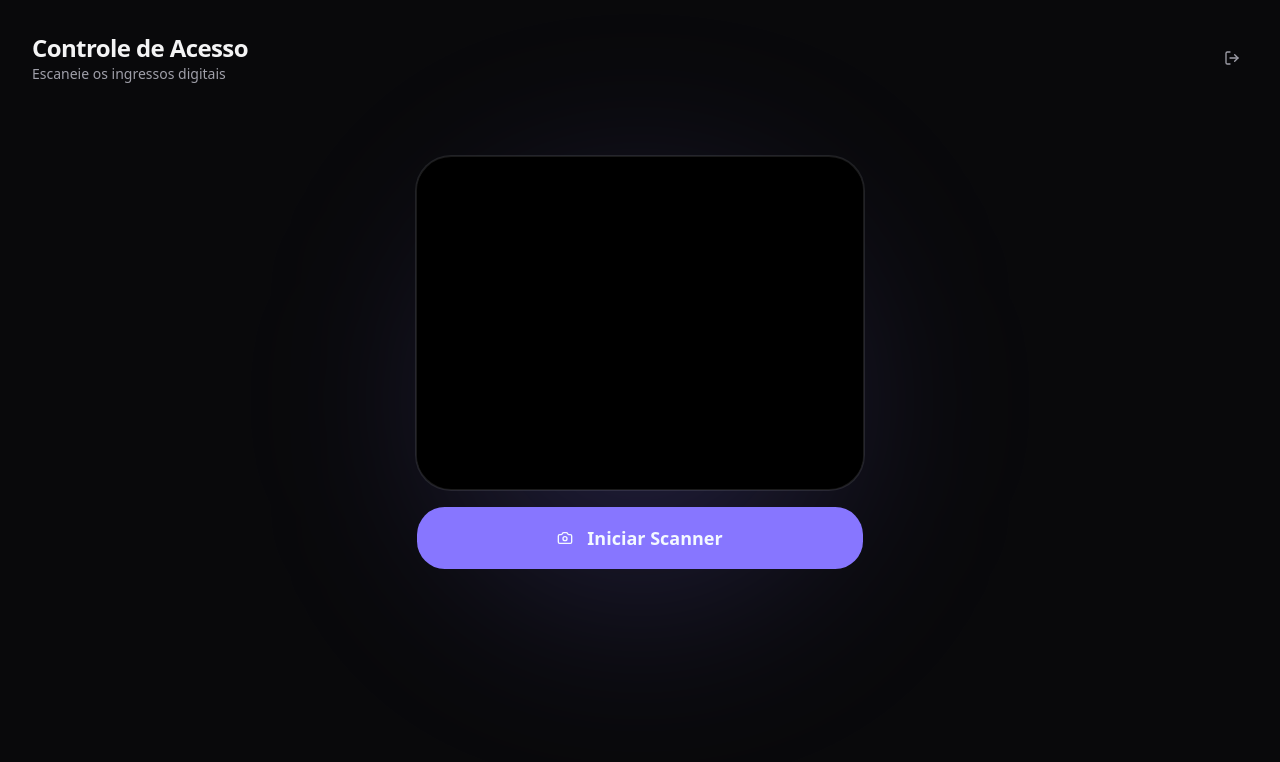
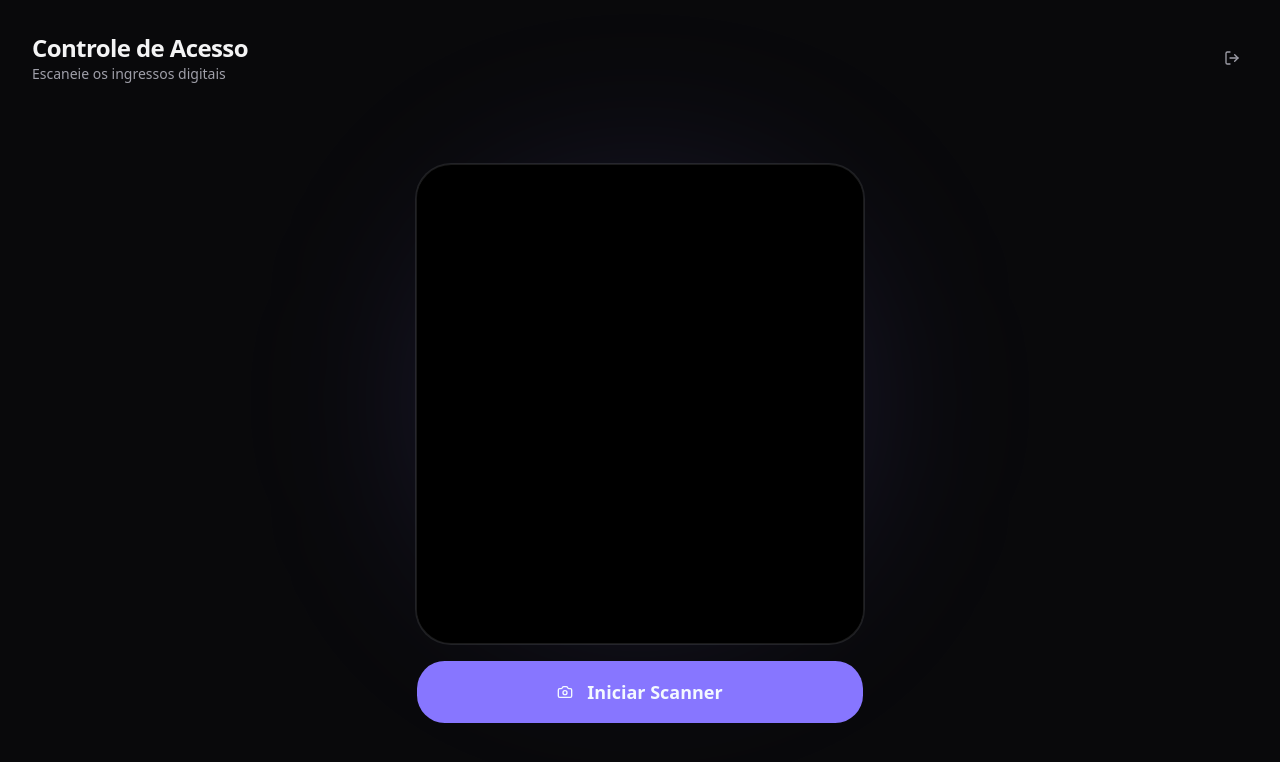
Before and after one commit to souzalb/link-in, a Next.js app: page /scanner in a window 1280 px wide. Shown: the top 762 px of the page. Built offline with nearby package versions, Linux system fonts and the light colour scheme.

Commit message:
feat: implement ticket validation scanner page and QRScanner component

```diff
--- a/src/app/scanner/page.tsx
+++ b/src/app/scanner/page.tsx
@@ -41,7 +41,7 @@ export default function ScannerPage() {
         </Button>
       </header>
 
-      <main className="flex-1 flex flex-col items-center justify-start relative z-10 pt-10">
+      <main className="flex-1 flex flex-col items-center justify-start relative z-10 pt-12">
         <QRScanner onScanSuccess={handleScanSuccess} />
       </main>
 
--- a/src/components/scanner/QRScanner.tsx
+++ b/src/components/scanner/QRScanner.tsx
@@ -25,7 +25,7 @@ export function QRScanner({ onScanSuccess }: QRScannerProps) {
           if (scannerRef.current.getState() !== Html5QrcodeScannerState.NOT_STARTED) {
             await scannerRef.current.stop();
           }
-        } catch (_) {}
+        } catch (_) { }
         scannerRef.current = null;
       }
       scannerRef.current = new Html5Qrcode("reader");
@@ -35,7 +35,14 @@ export function QRScanner({ onScanSuccess }: QRScannerProps) {
 
       await scannerRef.current.start(
         { facingMode: "environment" },
-        { fps: 10, qrbox: { width: 250, height: 250 } },
+        {
+          fps: 10,
+          qrbox: (viewfinderWidth, viewfinderHeight) => {
+            const minEdge = Math.min(viewfinderWidth, viewfinderHeight);
+            const boxSize = Math.floor(minEdge * 0.7);
+            return { width: boxSize, height: boxSize };
+          }
+        },
         async (decodedText) => {
           // Guard: only process one scan at a time
           if (loading || !scannerRef.current) return;
@@ -47,16 +54,16 @@ export function QRScanner({ onScanSuccess }: QRScannerProps) {
             if (scannerRef.current.getState() !== Html5QrcodeScannerState.NOT_STARTED) {
               await scannerRef.current.stop();
             }
-          } catch (_) {}
+          } catch (_) { }
           setScanning(false);
 
           const response = await onScanSuccess(decodedText);
 
           // Play sounds based on success
           if (response.success) {
-            new Audio('/success.mp3').play().catch(() => {});
+            new Audio('/success.mp3').play().catch(() => { });
           } else {
-            new Audio('/error.mp3').play().catch(() => {});
+            new Audio('/error.mp3').play().catch(() => { });
           }
 
           setResult(response);
@@ -78,7 +85,7 @@ export function QRScanner({ onScanSuccess }: QRScannerProps) {
       if (scannerRef.current && scannerRef.current.getState() !== Html5QrcodeScannerState.NOT_STARTED) {
         await scannerRef.current.stop();
       }
-    } catch (_) {}
+    } catch (_) { }
     setScanning(false);
   };
 
@@ -87,9 +94,9 @@ export function QRScanner({ onScanSuccess }: QRScannerProps) {
       if (scannerRef.current) {
         try {
           if (scannerRef.current.getState() !== Html5QrcodeScannerState.NOT_STARTED) {
-            scannerRef.current.stop().catch(() => {});
+            scannerRef.current.stop().catch(() => { });
           }
-        } catch (_) {}
+        } catch (_) { }
       }
     };
   }, []);
@@ -104,24 +111,40 @@ export function QRScanner({ onScanSuccess }: QRScannerProps) {
   return (
     <div className="flex flex-col items-center justify-center w-full max-w-md mx-auto space-y-4">
       {/* #reader MUST always stay mounted so Html5Qrcode can find the element on re-init */}
-      <Card className={`w-full overflow-hidden bg-black rounded-3xl border border-white/10 ${result ? 'hidden' : 'block'}`}>
-        <div id="reader" className="w-full min-h-[300px] bg-black"></div>
+      <Card className={`w-full overflow-hidden bg-black rounded-3xl border border-white/10 relative ${result ? 'hidden' : 'block'}`}>
+        <style>
+          {`
+            #reader video {
+              object-fit: cover !important;
+              width: 100% !important;
+              height: 100% !important;
+            }
+            #reader {
+              border: none !important;
+            }
+            #reader__scan_region {
+              background: transparent !important;
+            }
+            #reader__dashboard {
+              display: none !important;
+            }
+          `}
+        </style>
+        <div id="reader" className="w-full aspect-square bg-black"></div>
       </Card>
 
       {result && (
-        <Card className={`w-full p-8 text-center flex flex-col items-center gap-5 rounded-3xl border-0 shadow-2xl ${
-          result.success
-            ? 'bg-green-500/10 border border-green-500/30'
-            : 'bg-red-500/10 border border-red-500/30'
-        }`}>
+        <Card className={`w-full p-8 text-center flex flex-col items-center gap-5 rounded-3xl border-0 shadow-2xl ${result.success
+          ? 'bg-green-500/10 border border-green-500/30'
+          : 'bg-red-500/10 border border-red-500/30'
+          }`}>
           {result.success ? (
             <CheckCircle2 className="w-24 h-24 text-green-400 animate-bounce" />
           ) : (
             <XCircle className="w-24 h-24 text-red-400 animate-pulse" />
           )}
-          <h2 className={`text-3xl font-black tracking-tight ${
-            result.success ? 'text-green-400' : 'text-red-400'
-          }`}>
+          <h2 className={`text-3xl font-black tracking-tight ${result.success ? 'text-green-400' : 'text-red-400'
+            }`}>
             {result.success ? "VALIDADO!" : "INVÁLIDO"}
           </h2>
           <p className="text-base font-medium text-zinc-300 leading-relaxed">{result.message}</p>
```
